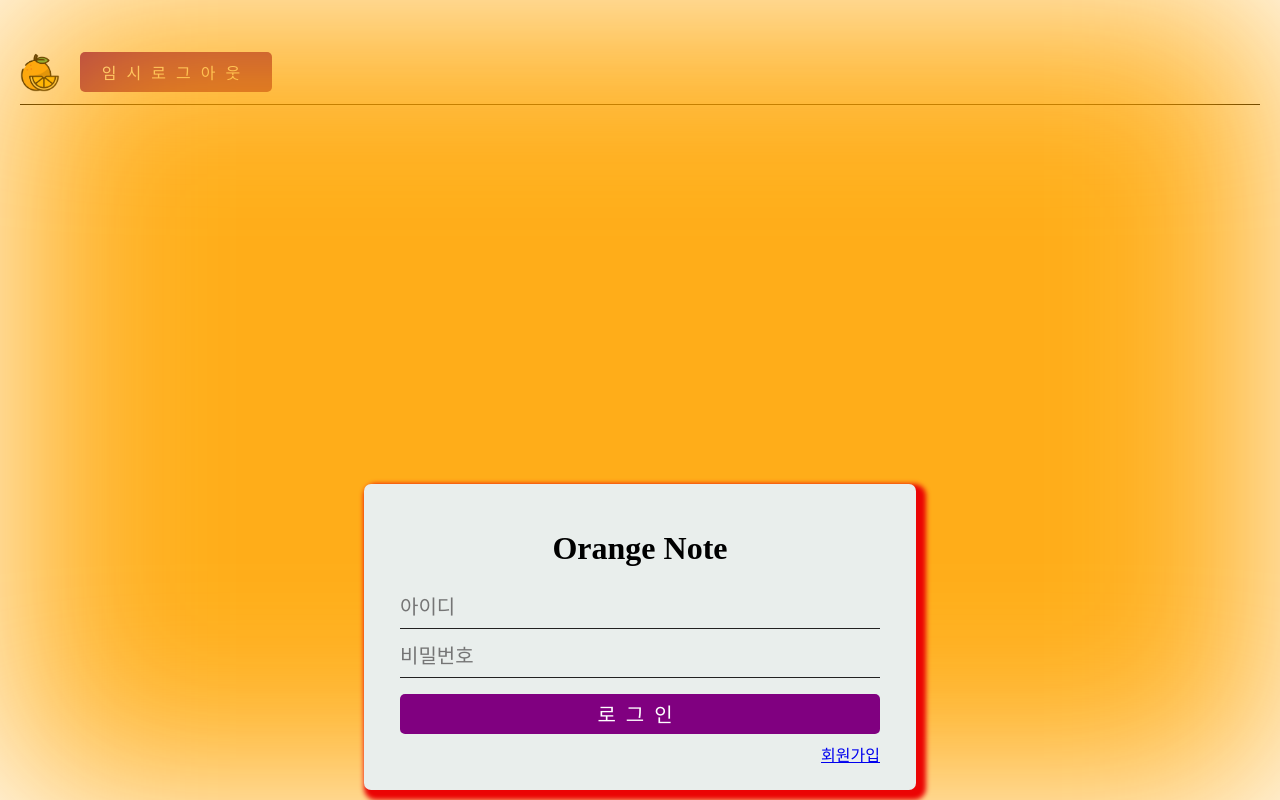
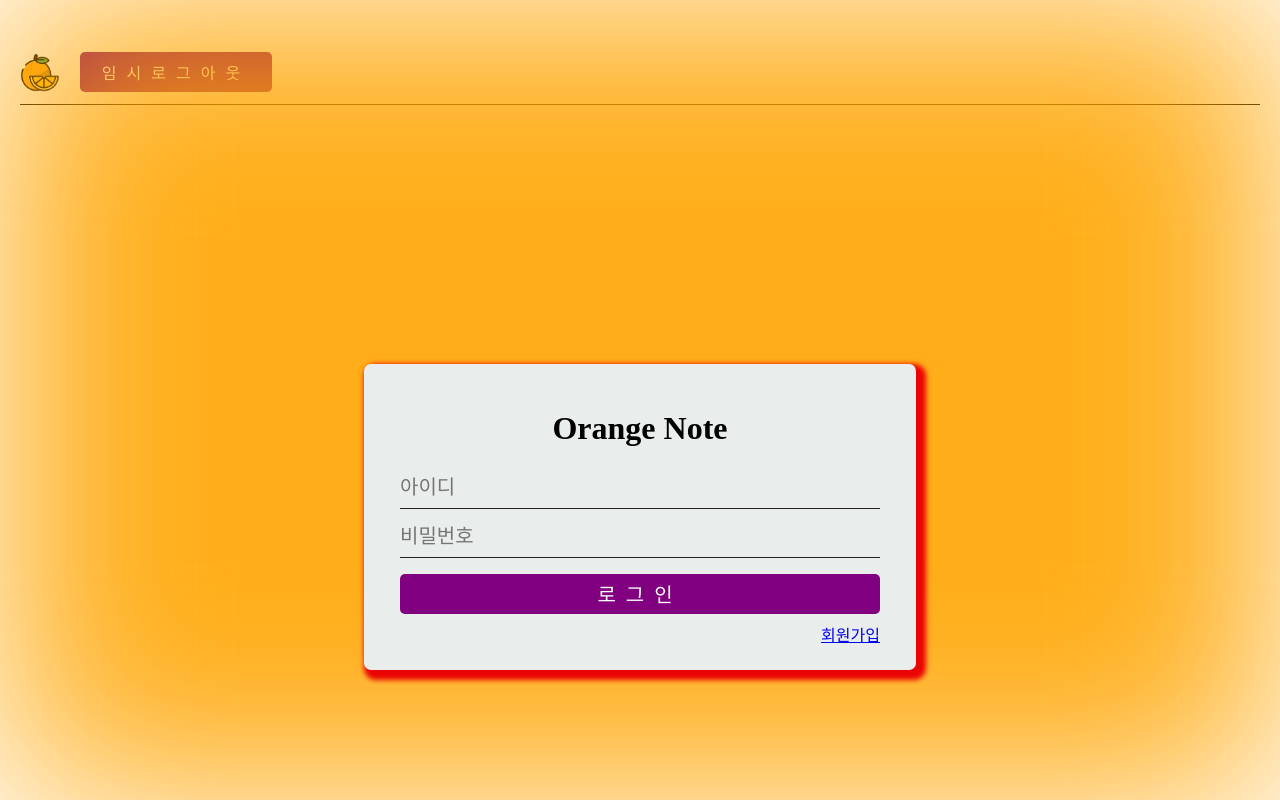
Before and after one commit to rollingn27/orange-note-front, a Vue app: page /signIn in a window 1280 px wide. Shown: the top 800 px of the page. Built offline with nearby package versions, Linux system fonts and the light colour scheme.

Commit message:
body height 수정

```diff
--- a/src/components/templates/ViewTemplate.vue
+++ b/src/components/templates/ViewTemplate.vue
@@ -20,9 +20,10 @@ export default {
 </script>
 <style lang="scss" scoped>
 .body {
-  min-height: 65rem;
+  height: 50rem;
   display: flex;
   justify-content: center;
   align-items: center;
+  overflow: hidden;
 }
 </style>
```
